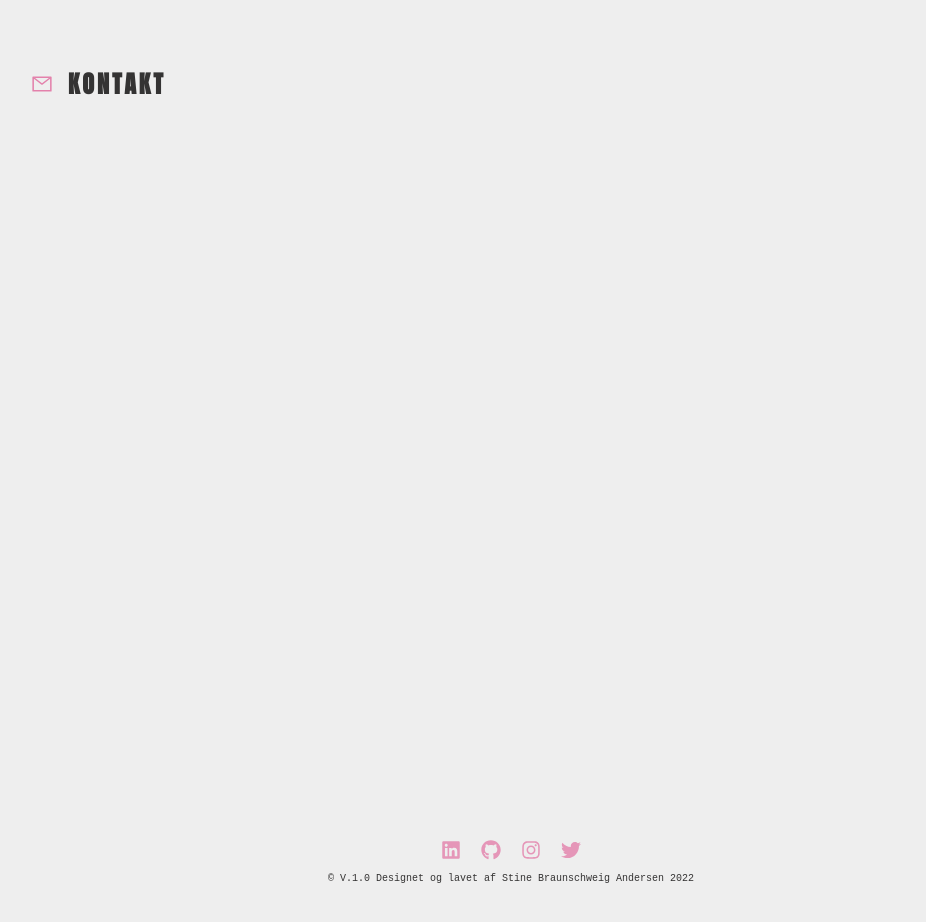
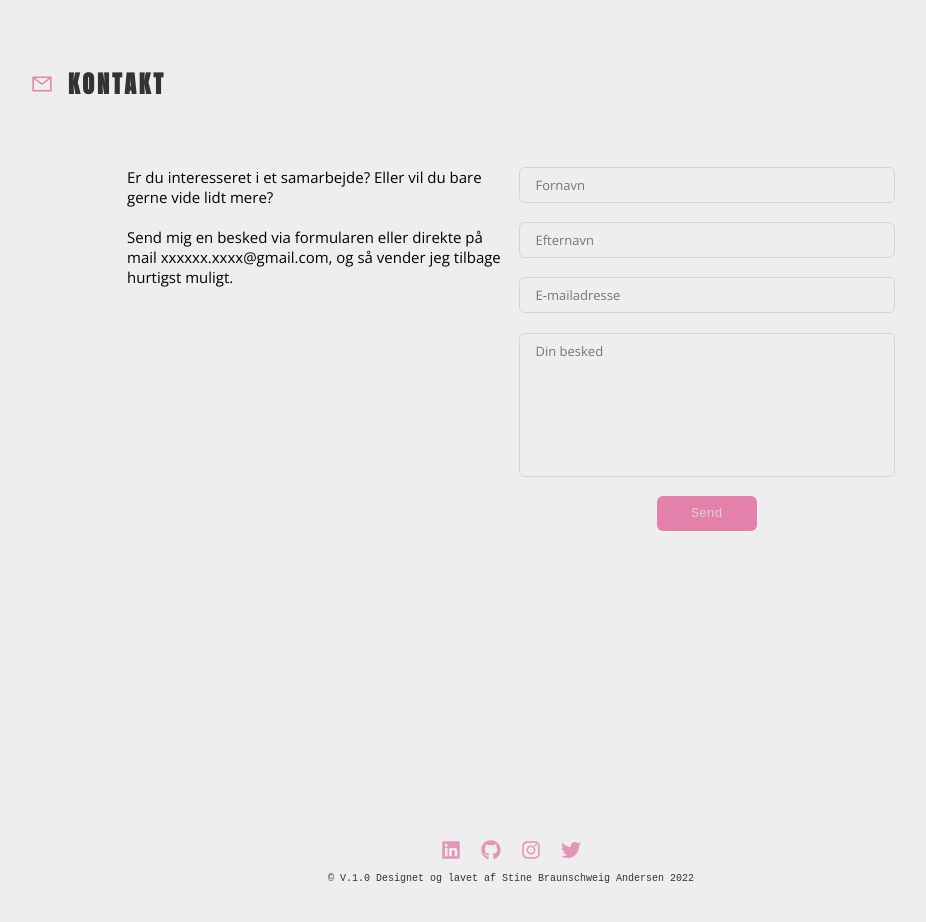
Before and after one commit to Brunsvigeren/portfolio-3, a React (Create React App) app: page / in a window 1280 px wide. Shown: the part 2440-3362 px from the top of the page, without its empty margins (129-1055 px from the left). Built offline with nearby package versions, Linux system fonts and the light colour scheme.

Commit message:
Contact form

```diff
--- a/src/components/contact/Contact.jsx
+++ b/src/components/contact/Contact.jsx
@@ -1,14 +1,57 @@
 import React from "react";
 import { GiKiwiBird } from "react-icons/gi";
 import { AiOutlineMail } from "react-icons/ai";
+import "./contact.css";
 
 const Contact = () => {
   return (
     <section id="kontakt" className="container contact_container">
       <div className="section_header_container">
         <AiOutlineMail className="section_header_icon" />
-        <h2 className="section_header">KONTAKT</h2>
-        <div className="contact_content"></div>
+        <h2 className="section_header">KONTAKT</h2>{" "}
+      </div>
+      <div className="contact_content">
+        <div className="contact_paragraph">
+          <p className="contact_paragraph_text">
+            Er du interesseret i et samarbejde? Eller vil du bare gerne vide
+            lidt mere?
+            <br />
+            <br />
+            Send mig en besked via formularen eller direkte på mail
+            xxxxxx.xxxx@gmail.com, og så vender jeg tilbage hurtigst muligt.
+          </p>
+        </div>
+        <div className="contact_content_form">
+          <form action="">
+            <input
+              type="text"
+              name="first_name"
+              placeholder="Fornavn"
+              required
+            />
+            <input
+              type="text"
+              name="last_name"
+              placeholder="Efternavn"
+              required
+            />
+            <input
+              type="email"
+              name="email"
+              placeholder="E-mailadresse"
+              required
+            />
+            <textarea
+              name="message"
+              rows="7"
+              placeholder="Din besked"
+              required
+            ></textarea>
+            <button type="submit" className="contact_button">
+              Send
+            </button>
+          </form>
+        </div>
       </div>
     </section>
   );
--- a/src/components/contact/contact.css
+++ b/src/components/contact/contact.css
@@ -0,0 +1,70 @@
+.contact_content {
+  display: grid;
+  grid-template-columns: 1fr 1fr;
+  justify-content: center;
+  max-width: 80%;
+  margin: 0 auto;
+  gap: 15px;
+  padding-top: 30px;
+}
+
+.contact_paragraph_text {
+  font-family: "Open sans", sans-serif;
+  font-weight: 200;
+  font-size: 15px;
+}
+
+form {
+  display: flex;
+  flex-direction: column;
+  gap: 1.2rem;
+}
+
+input,
+textarea {
+  width: 100%;
+  padding: 0.5rem 1rem;
+  border-radius: 6px;
+  background: transparent;
+  border: 1.5px solid var(--beige-background-color);
+  resize: none;
+  font-family: "Open sans", sans-serif;
+  font-size: 13px;
+}
+
+input:focus-visible {
+  outline: none;
+  border: 1.5px solid var(--color-pink-2);
+}
+
+textarea:focus-visible {
+  outline: none;
+  border: 1.5px solid var(--color-pink-2);
+}
+
+.contact_button {
+  color: var(--beige-background-color);
+  padding: 10px 20px;
+  background-color: var(--color-pink-2);
+  font-size: 13px;
+  margin: 5px;
+  border-radius: 6px;
+  justify-content: center;
+  font-family: "Courier New", Courier, monospace;
+  transition: var(--transition-links);
+  width: 100px;
+  justify-content: center;
+  margin: 0 auto;
+}
+
+.contact_button:hover {
+  opacity: 0.6;
+}
+
+/* ============== MEDIA QUERIES ============ */
+
+@media screen and (max-width: 750px) {
+  .contact_content {
+    grid-template-columns: 1fr;
+  }
+}
```
